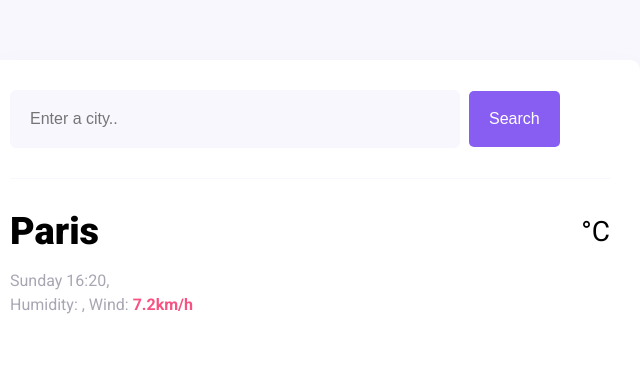
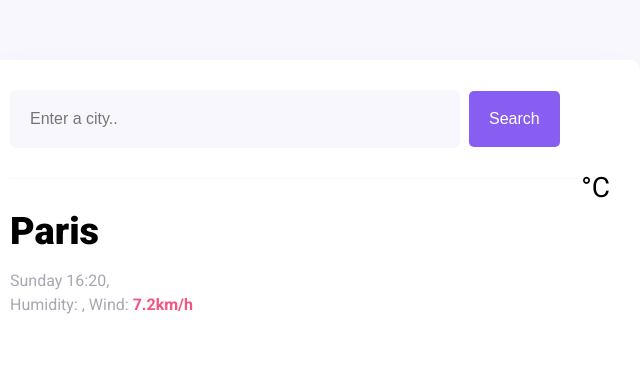
Before and after one commit to Thandie08/Weather-Forecast-Website, a plain HTML site: page Index.html in a window 1280 px wide. Shown: the top 383 px of the page, 330-970 px from the left. Drawn offline with nearby package versions, Linux system fonts and the light colour scheme; no server answers.

Commit message:
Update style.css

```diff
--- a/style.css
+++ b/style.css
@@ -85,8 +85,9 @@ main {
 }
 
 .current-temperature-unit {
-  margin-top: 6px;
   font-size: 28px;
+  position: relative;
+  top: -38px;
 }
 
 .weather-forecast {
```
